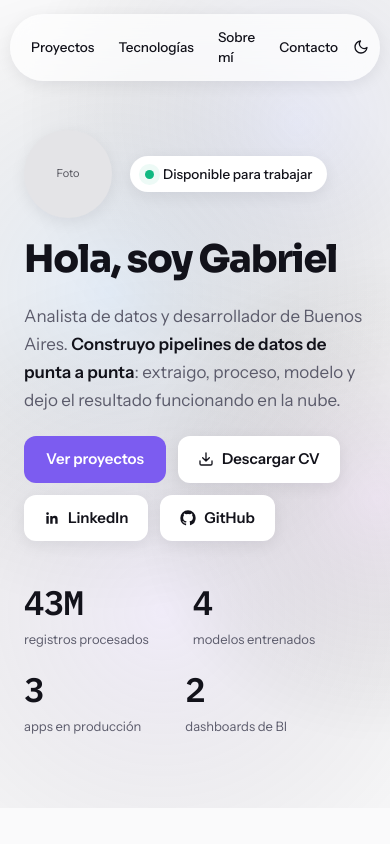
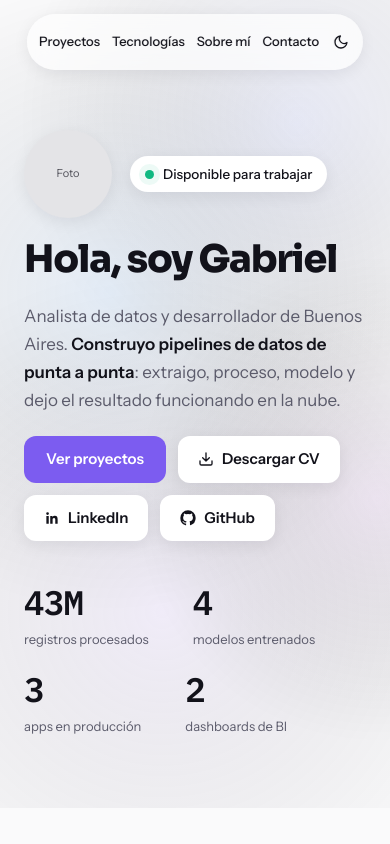
Before and after one commit to gabydomingo/porfolio, a React (Vite) app: page / in a window 390 px wide. Shown: the top 844 px of the page. Built offline with nearby package versions, Linux system fonts and the light colour scheme.

Commit message:
El nav no se parte en dos líneas en pantallas angostas

```diff
--- a/src/components/Nav.jsx
+++ b/src/components/Nav.jsx
@@ -7,12 +7,12 @@ const enlaces = [
 
 export default function Nav({ isDark, toggleTheme }) {
   return (
-    <nav className="nav-pill fixed top-[14px] left-1/2 z-50 flex max-w-[calc(100vw-20px)] -translate-x-1/2 items-center gap-[2px] rounded-full px-[10px] py-[6px] shadow-soft">
+    <nav className="nav-pill fixed top-[14px] left-1/2 z-50 flex max-w-[calc(100vw-20px)] -translate-x-1/2 items-center gap-0 overflow-x-auto rounded-full px-1.5 py-1.5 shadow-soft sm:gap-[2px] sm:px-[10px] sm:py-[6px]">
       {enlaces.map((e) => (
         <a
           key={e.href}
           href={e.href}
-          className="rounded-full px-[11px] py-[7px] text-[13.5px] font-medium hover:bg-viosoft"
+          className="shrink-0 rounded-full px-1.5 py-3 text-[13px] font-medium whitespace-nowrap hover:bg-viosoft sm:px-[11px] sm:py-[7px] sm:text-[13.5px]"
         >
           {e.texto}
         </a>
@@ -21,7 +21,7 @@ export default function Nav({ isDark, toggleTheme }) {
         type="button"
         onClick={toggleTheme}
         aria-label="Cambiar tema"
-        className="flex h-8 w-8 cursor-pointer items-center justify-center rounded-full bg-transparent text-txt hover:bg-viosoft"
+        className="flex h-11 w-8 shrink-0 cursor-pointer items-center justify-center rounded-full bg-transparent text-txt hover:bg-viosoft sm:h-8"
       >
         {isDark ? (
           <svg
--- a/src/index.css
+++ b/src/index.css
@@ -80,11 +80,16 @@
 }
 
 @layer components {
-  /* Barra de navegación flotante */
+  /* Barra de navegación flotante. El scroll horizontal es la reserva para
+     pantallas más angostas que 357px: la barra no se muestra nunca */
   .nav-pill {
     background: var(--pill);
     backdrop-filter: blur(14px);
     -webkit-backdrop-filter: blur(14px);
+    scrollbar-width: none;
+  }
+  .nav-pill::-webkit-scrollbar {
+    display: none;
   }
 
   /* Revelado al hacer scroll. El IntersectionObserver agrega .rv-in */
```
